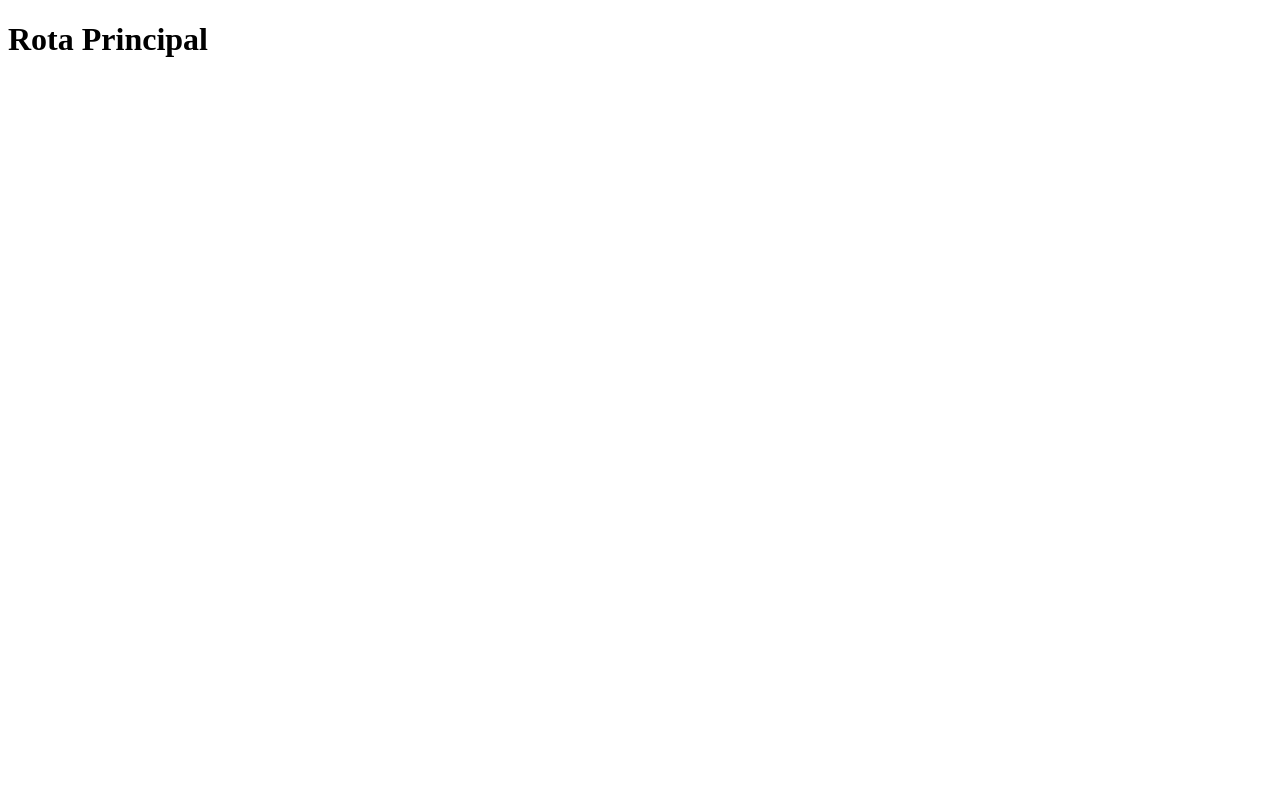
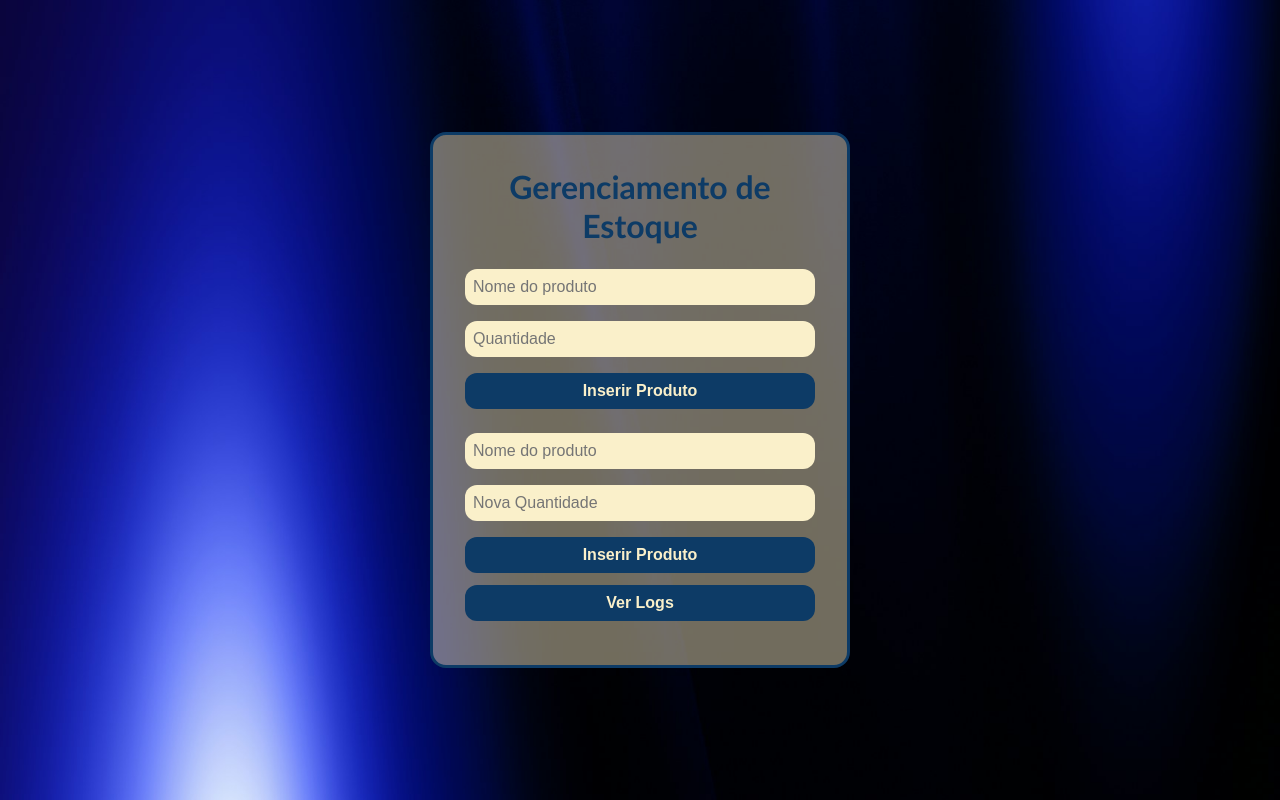
Before and after one commit to ClaudioFernandesGpe/trigger-mysql, a website: page views/index.html in a window 1280 px wide. Drawn offline with Linux system fonts and the light colour scheme.

Commit message:
feat: form innsert add

```diff
--- a/package.json
+++ b/package.json
@@ -4,7 +4,7 @@
   "description": "",
   "main": "index.js",
   "scripts": {
-    "test": "echo \"Error: no test specified\" && exit 1"
+    "dev": "nodemon app.js"
   },
   "keywords": [],
   "author": "",
@@ -14,5 +14,8 @@
     "dotenv": "^17.2.3",
     "express": "^5.1.0",
     "mysql2": "^3.15.3"
+  },
+  "devDependencies": {
+    "nodemon": "^3.1.11"
   }
 }
--- /dev/null
+++ b/public/css/style.css
@@ -0,0 +1,79 @@
+* {
+    margin: 0;
+    padding: 0;
+    box-sizing: border-box;
+}
+
+body {
+    font-family: 'Trebuchet MS', 'Lucida Sans Unicode', 'Lucida Grande', 'Lucida Sans', Arial, sans-serif;
+    background: url('../img/img.jpg') no-repeat center center fixed;
+    background-size: cover;
+    display: flex;
+    justify-content: center;
+    align-items: center;
+    height: 100vh;
+    background-color: #faf0ca;
+}
+
+.container {
+    margin: 2rem auto;
+    padding: 2rem;
+    border-radius: 1rem;
+    width: 90%;
+    max-width: 420px;
+    background: rgba(250, 240, 202, 0.45);
+    border: 3px solid #0d3b66;
+}
+
+h1, h3 {
+    width: 100%;
+    text-align: center;
+    color: #0d3b66;
+}
+
+form {
+    display: flex;
+    flex-direction: column;
+    align-items: center;
+    justify-content: center;
+    gap: 1rem;
+    margin-top: 1.5rem;
+}
+
+form input {
+    width: 100%;
+    height: 2.25rem;
+    border-radius: .75rem;
+    border: none;
+    outline: none;
+    padding: .5rem;
+    font-size: 1rem;
+    background-color: #faf0ca;
+}
+
+form input:focus {
+    border: 1px solid #0d3b66;
+}
+
+button {
+    background: #0d3b66;
+    width: 100%;
+    height: 2.25rem;
+    border-radius: .75rem;
+    border: none;
+    font-size: 1rem;
+    font-weight: 600;
+    color: #faf0ca;
+    cursor: pointer;
+    transition: cubic-bezier(0.075, 0.82, 0.165, 1) .3s;
+}
+
+.btn-logs {
+    margin: .75rem auto;
+}
+
+button:hover {
+    background: transparent;
+    color: #0d3b66;
+    border: 3px solid #0d3b66;
+}
--- /dev/null
+++ b/public/js/script.js
@@ -0,0 +1,27 @@
+document.getElementById('formInsert').addEventListener('submit', async (e) => {
+    e.preventDefault();
+
+    const nome = document.getElementById('nomeInsert').value;
+    const quantidade = document.getElementById('quantidadeInsert').value;
+    const container = document.getElementById('logs');
+
+    // montar o objeto
+    const data = {
+        nome: nome,
+        quantidade: quantidade
+    };
+
+    console.log('Dados para inserção: ', data);
+
+    await fetch('/produto', {
+        method: 'POST',
+        headers: {'Content-Type': 'application/json'},
+        body: JSON.stringify(data)
+    });
+
+    alert('Produto inserido!');
+
+    e.target.reset();
+    container.innerHTML = '';
+
+});
--- a/views/index.html
+++ b/views/index.html
@@ -3,9 +3,30 @@
 <head>
     <meta charset="UTF-8">
     <meta name="viewport" content="width=device-width, initial-scale=1.0">
-    <title>Document</title>
+    <title>Trigger MySql</title>
+    <link rel="stylesheet" href="/css/style.css">
 </head>
 <body>
-    <h1>Rota Principal</h1>
+    <div class="container">
+        <h1>Gerenciamento de Estoque</h1>
+
+        <form id="formInsert">
+            <input type="text" name="nome" id="nomeInsert" placeholder="Nome do produto" required>
+            <input type="number" name="quantidade" id="quantidadeInsert" placeholder="Quantidade" required>
+            <button type="submit">Inserir Produto</button>
+        </form>
+
+        <form id="formUpdate">
+            <input type="number" name="id" id="idUpdate" placeholder="Nome do produto" required>
+            <input type="number" name="quantidade" id="quantidadeUpdate" placeholder="Nova Quantidade" required>
+            <button type="submit">Inserir Produto</button>
+        </form>
+
+        <button class="btn-logs" onclick="showLogs()">Ver Logs</button>
+
+        <div id="logs"></div>
+    </div>
+
+    <script src="/js/script.js"></script>
 </body>
 </html>
```
Also changed, not shown: public/img/fundo.jpg (added), public/img/img.jpg (added), 1 other file.
